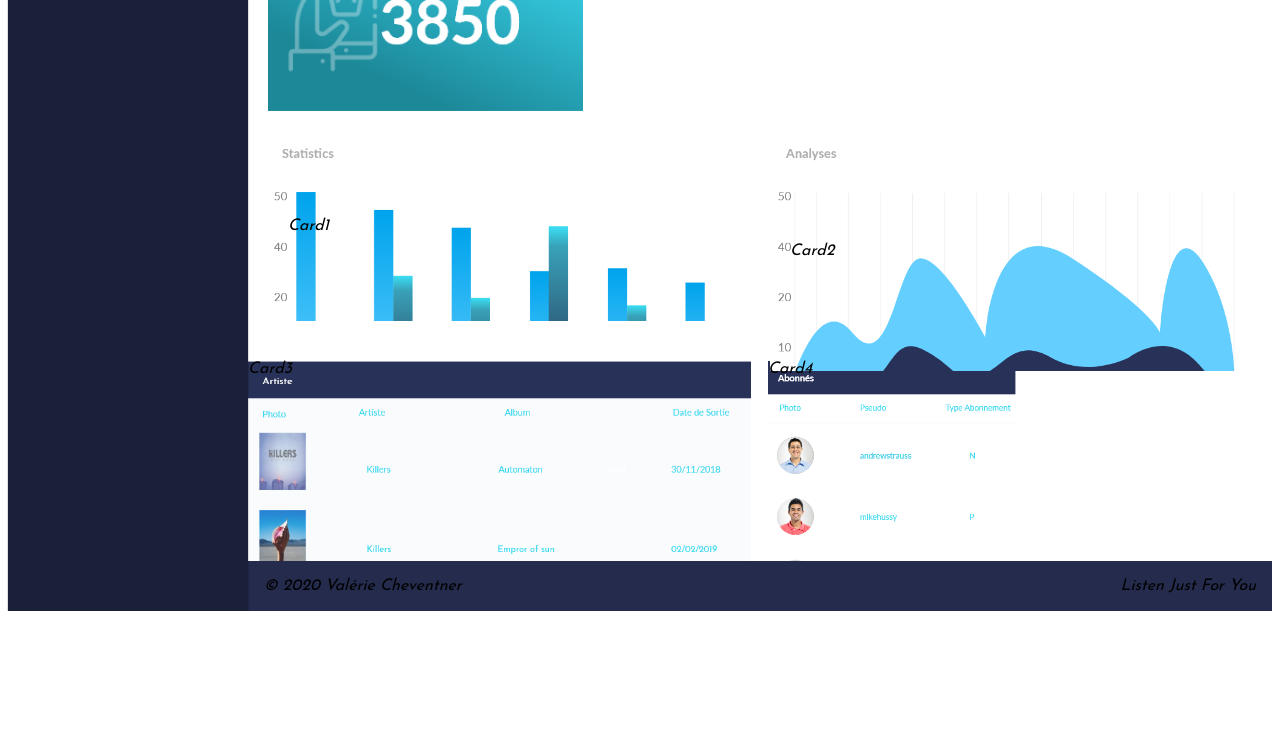
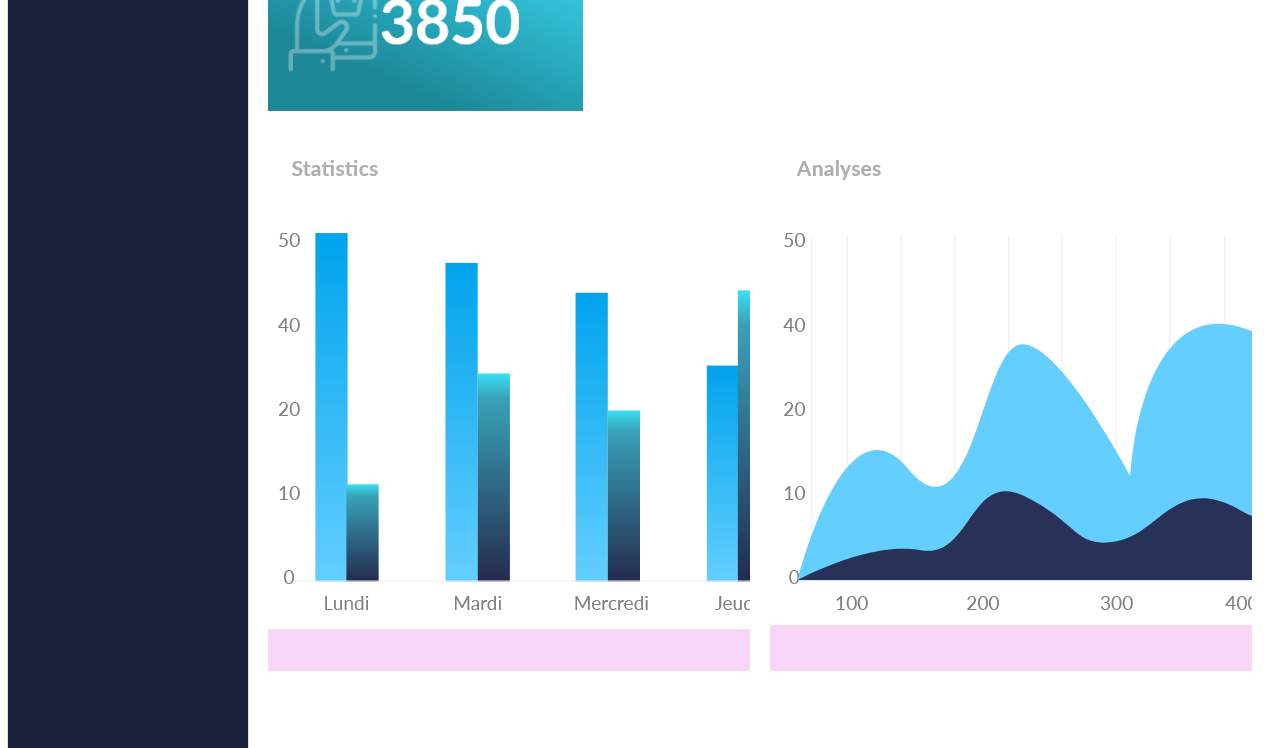
Before and after one commit to cheventner/Listen, a plain HTML site: page index.html in a window 1280 px wide. Shown: the part 407-1155 px from the top of the page. Before the commit the page ends 1018 px from the top, so only its background shows below. Drawn offline with nearby package versions, Linux system fonts and the light colour scheme.

Commit message:
avant menu ok

```diff
--- a/index.html
+++ b/index.html
@@ -88,16 +88,16 @@
 
       <!-- Section GRAPHIQUE -->
       <div class="main-cards-1a2">
-        <div class="card" id="card1">Card1</div>
-        <div class="card" id="card2">Card2</div>
+        <div class="card" id="card1"></div>
+        <div class="card" id="card2"></div>
          <!-- <div class="card">Card</div> -->
       </div>
     <!-- Fin de la section -->
 
      <!-- Section ARTISTES ET ABONNES -->
      <div class="main-cards-3a4">
-      <div class="card3" id="card3">Card3</div>
-      <div class="card3" id="card4">Card4</div>
+      <div class="card3" id="card3"></div>
+      <div class="card3" id="card4"></div>
       <!-- <div class="card">Card</div> -->
     </div>
   <!-- Fin de la section -->
--- a/style.css
+++ b/style.css
@@ -131,9 +131,9 @@ Style et structure pour contenu nav sur le coté du tableau de bord */
  .main-cards-1a2{
     display: grid;
     grid-template-columns: repeat(auto-fit,minmax(400px,1fr));/*Où la magie se produit  */
-  grid-auto-rows: 210px;
-  grid-gap: 20px;
-  margin: 20px;
+    grid-auto-rows: 600px;
+    grid-gap: 20px;
+    margin: 20px;
 }
 .card{
    display: flex;
@@ -142,51 +142,39 @@ Style et structure pour contenu nav sur le coté du tableau de bord */
    padding: 20px;
    background-color: #d3d3;
 }
- /* .main-cards-1a2{
-    column-count: 2;
-     column-gap: 20px;
-     margin: 20px;
- } */
- /* .card{
-     display: flex;
-     flex-direction: column;
-     align-items: center;
-     width: 100%;
-     background-color: #82bef6;
-     margin-bottom: 20px;
-     -webkit-column-break-inside: avoid;
-     padding: 24px;
-     box-sizing: border-box;
-
- } */
-
- #card1{
+  #card1{
     background-image: url(./img/graphjour.PNG);
     background-repeat: no-repeat;
-    background-size: cover;
-    height: 150px;
- }
+   }
  #card2{
     background-image: url(./img/graphanalyse.PNG);
     background-repeat: no-repeat;
-    background-size: cover;
- }
+  }
+
+ /* Section artiste et abonnés */
+ .main-cards-3a4{
+    display: grid;
+    grid-template-columns: repeat(auto-fit,minmax(400px,1fr));/*Où la magie se produit  */
+    grid-auto-rows: 500px;
+    grid-gap: 20px;
+    margin: 20px;
+}
  #card3{
     background-image: url(./img/blocartiste.PNG);
     background-repeat: no-repeat;
-    background-size: cover;
+
  }
  #card4{
     background-image: url(./img/blocabonné.PNG);
     background-repeat: no-repeat;
-    background-size: 50%;
+
  }
  /* Forcer les hauteurs variables pour simuler un contenu dynamique */
  .card:first-child{
-     height: 200px;
+     height: 500px;
  }
  .card:nth-child(2){
-     height: 200px;
+     height: 500px;
  }
 
  /* suppression de la card3
@@ -195,10 +183,10 @@ Style et structure pour contenu nav sur le coté du tableau de bord */
  } */
 
 .card3:first-child{
-     height: 200px;
+     height: 500px;
  }
  .card3:nth-child(2){
-     height: 200px;
+     height: 500px;
  }
 
 
@@ -223,11 +211,11 @@ Style et structure pour contenu nav sur le coté du tableau de bord */
  }  */
 
  /* A conserver sinon le site ne va pas jusqu'au bas de la page */
- /* .main-cards-1a2 {
+ .main-cards-1a2 {
     column-count: 1;
     column-gap: 20px;
     margin: 20px;
-    }  */
+    }
 
     /* Styles non mobiles, 750px breakpoint */
 @media only screen and (min-width: 46.875em) {
```
